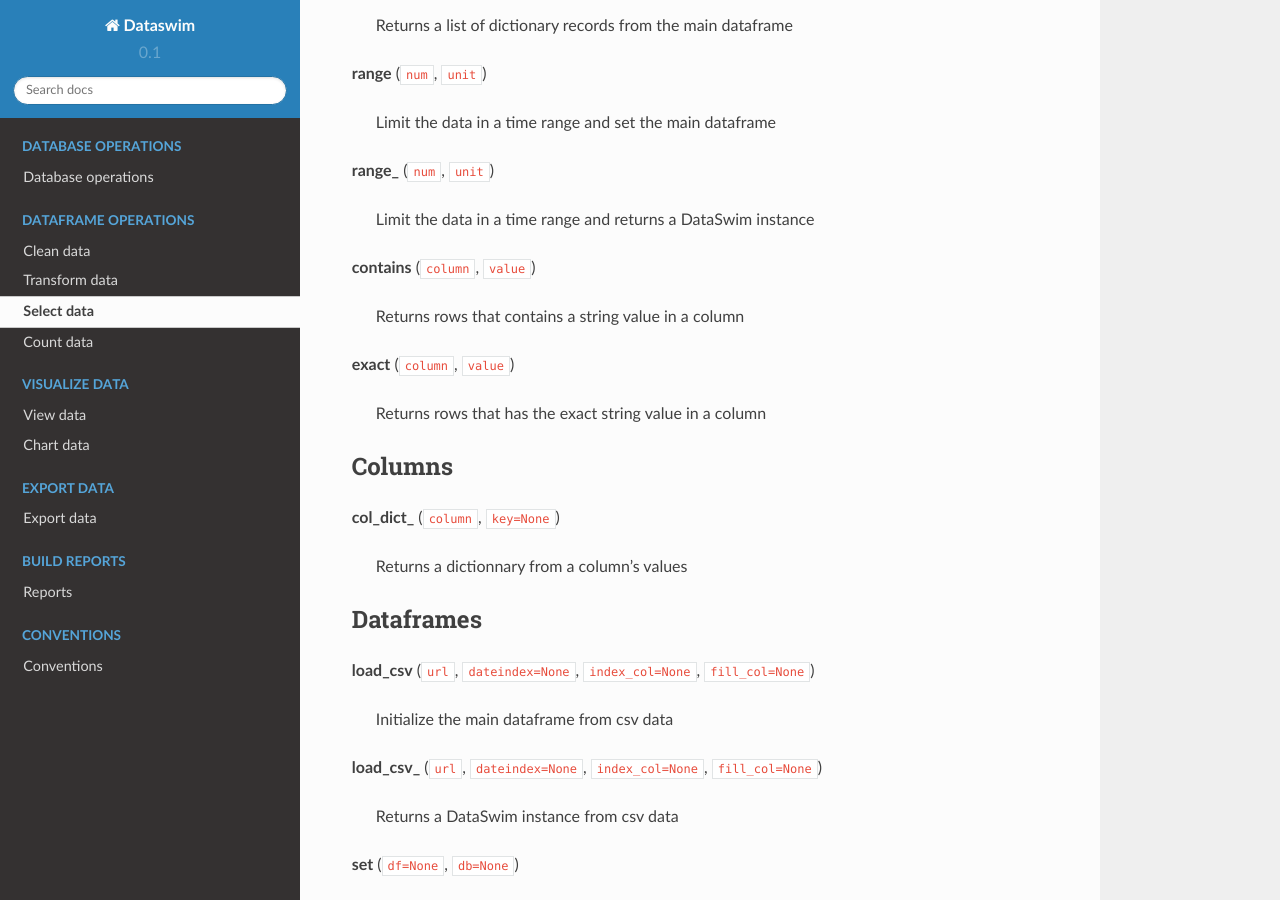
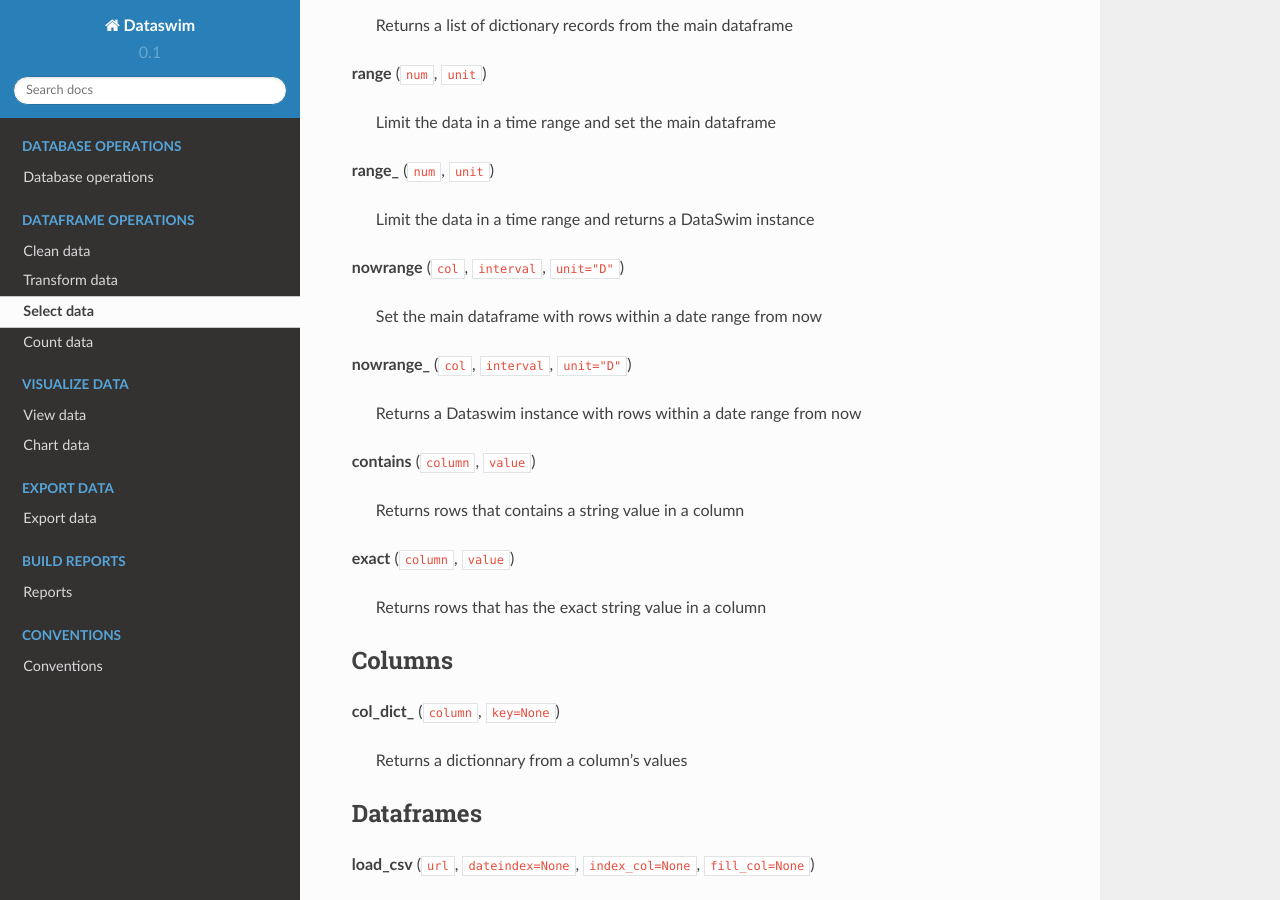
Before and after one commit to synw/dataswim, a Sphinx documentation site: the page built from docs/data/select.rst, in a window 1280 px wide and 900 px high, scrolled down 830 px. Built offline with Sphinx 7.4.7 and the Read the Docs theme 2.0.0, drawn with Linux system fonts in a browser that asks for light colours.

Commit message:
Add doc for the nowrange method

```diff
--- a/docs/data/select.rst
+++ b/docs/data/select.rst
@@ -39,6 +39,14 @@
 **range_** (``num``, ``unit``)
 
     Limit the data in a time range and returns a DataSwim instance
+
+**nowrange** (``col``, ``interval``, ``unit="D"``)
+
+    Set the main dataframe with rows within a date range from now
+
+**nowrange_** (``col``, ``interval``, ``unit="D"``)
+
+    Returns a Dataswim instance with rows within a date range from now
 
 **contains** (``column``, ``value``)
 
```
